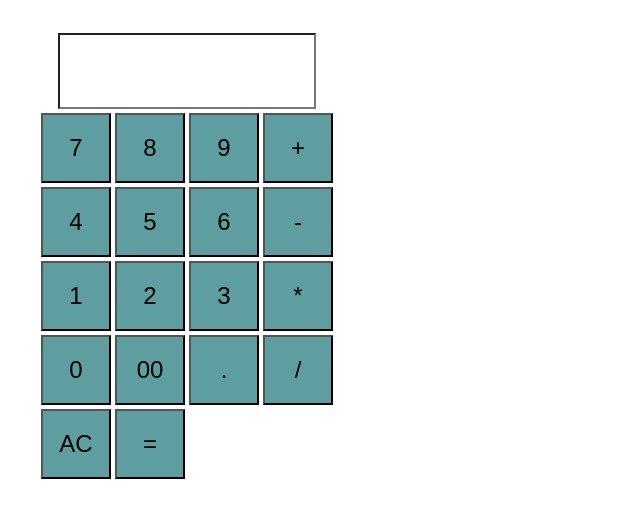
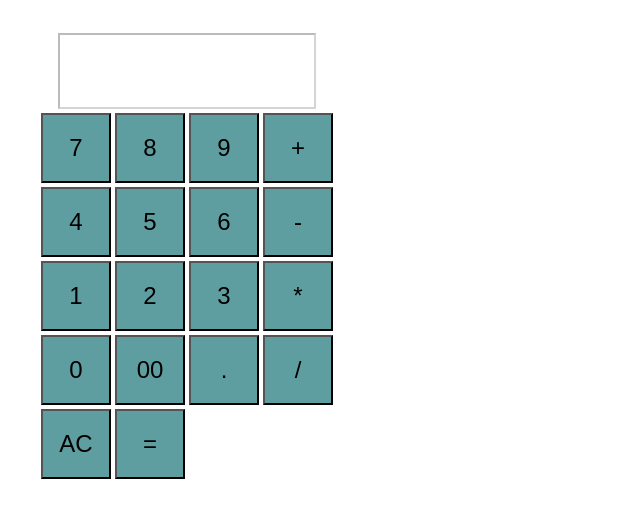
Before and after one commit to ryuuuuu6464/calculator, a plain HTML site: page index.html in a window 1280 px wide. Shown: the whole page, without its empty margins (0-640 px from the left). Drawn offline with nearby package versions, Linux system fonts and the light colour scheme.

Commit message:
括弧の修正

```diff
--- a/index.html
+++ b/index.html
@@ -12,7 +12,7 @@
         <!-- 液晶部分 -->
         <tr>
           <td colspan="4">
-            <input type="text" class="display" name="display" value=""disable>
+            <input type="text" class="display" name="display" value=""disabled>
           </td>
         </tr>
 
--- a/main.js
+++ b/main.js
@@ -28,7 +28,7 @@ function get_calc(btn) {
   } else if (value === ".") {
     if (display.value === "") {
       return;
-
+    }
     if (!isNaN(lastChar)) {
       display.value += value;
     }
```
